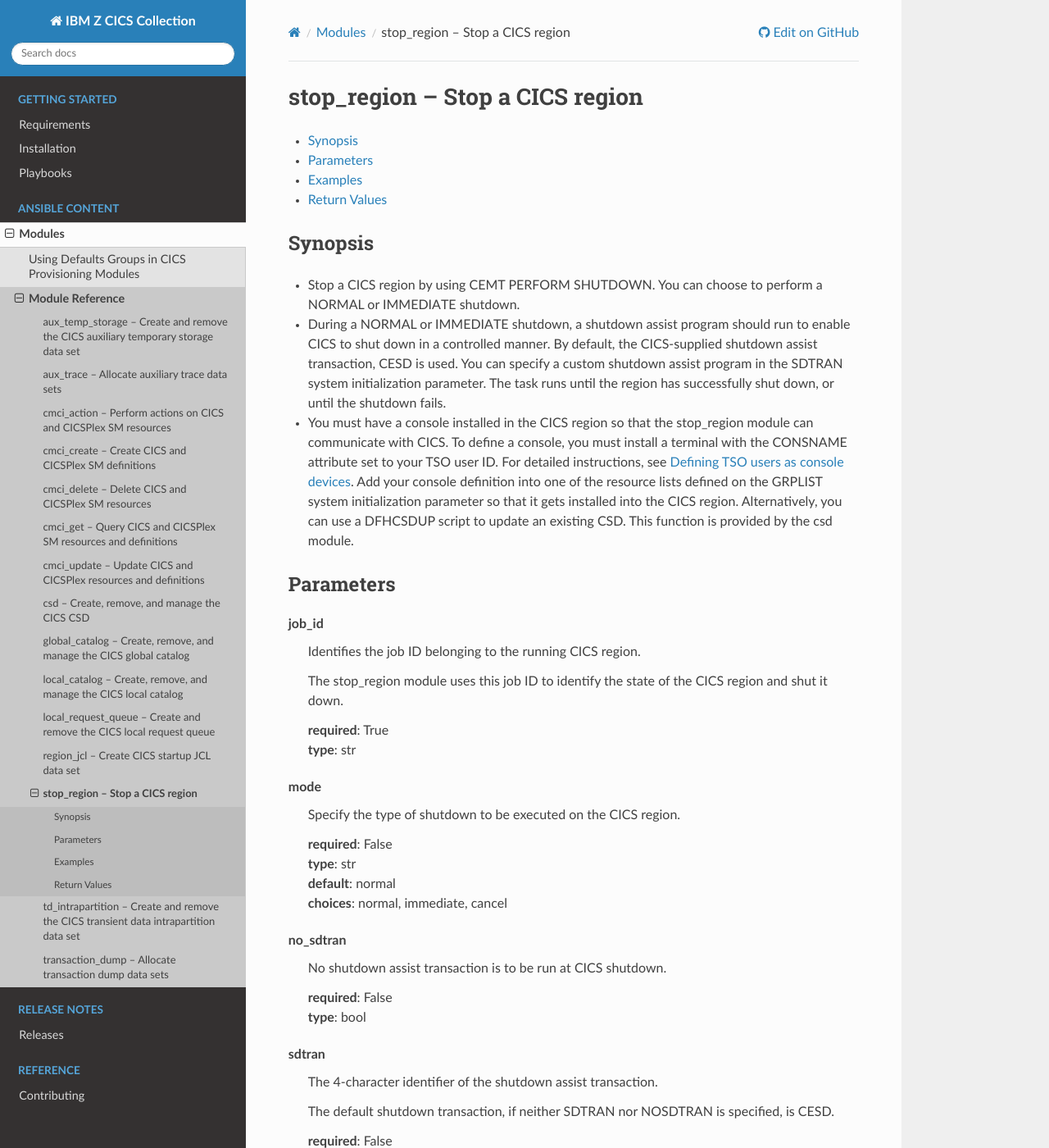
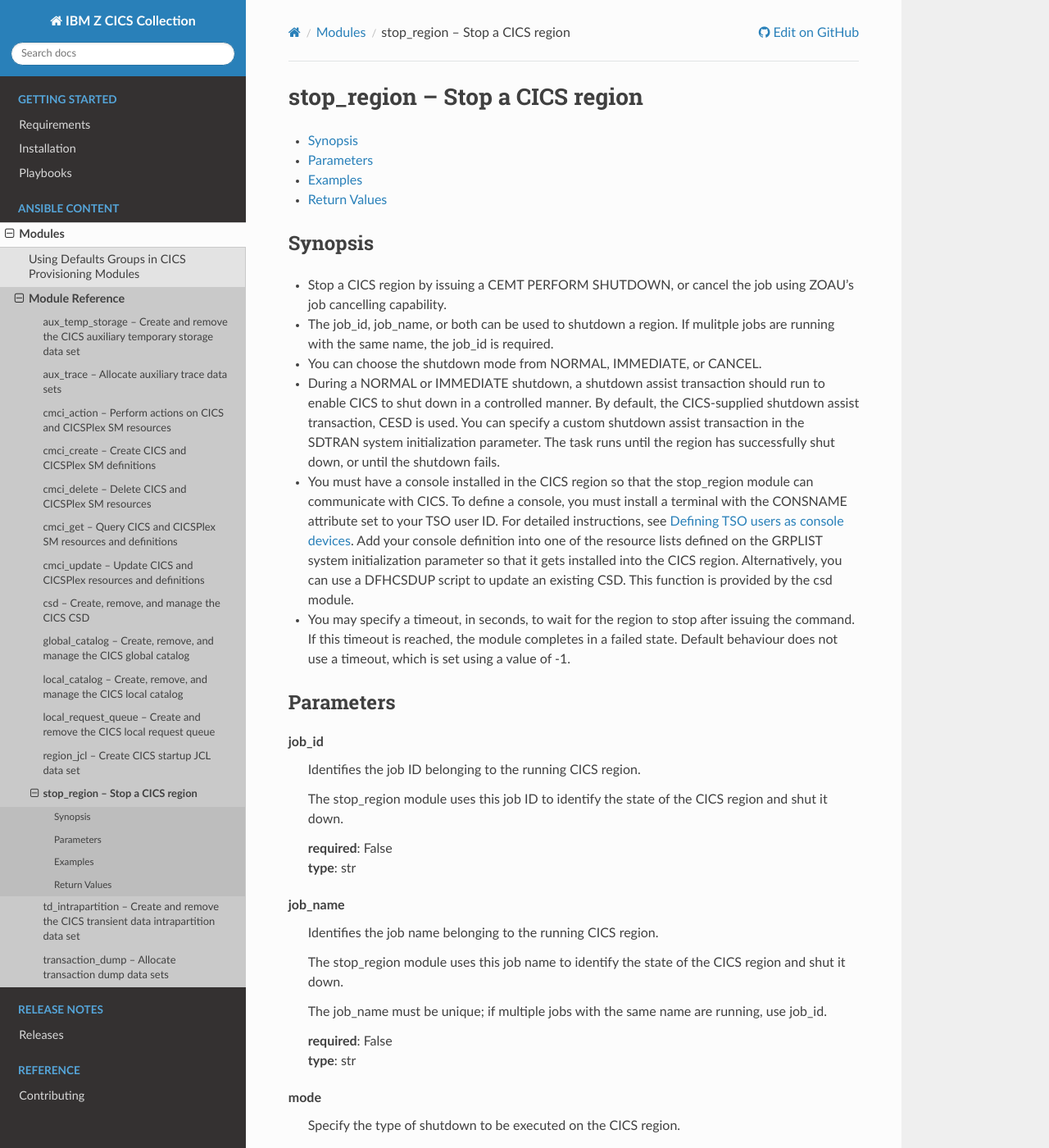
Before and after one commit to ansible-collections/ibm_zos_cics, a Sphinx documentation site: the page built from docs/source/modules/stop_region.rst, in a window 1280 px wide and 1400 px high. Shown: the whole window at 82% size. Built offline with Sphinx 7.4.7 and the Read the Docs theme 2.0.0, drawn with Linux system fonts in a browser that asks for light colours; some of the changed text lies outside the part shown.

Commit message:
stop module doc update and generation
Signed-off-by: Andrew Twydell <andrew.twydell@ibm.com>

```diff
--- a/docs/source/modules/stop_region.rst
+++ b/docs/source/modules/stop_region.rst
@@ -20,9 +20,12 @@ stop_region -- Stop a CICS region
 
 Synopsis
 --------
-- Stop a CICS region by using CEMT PERFORM SHUTDOWN. You can choose to perform a NORMAL or IMMEDIATE shutdown.
-- During a NORMAL or IMMEDIATE shutdown, a shutdown assist program should run to enable CICS to shut down in a controlled manner. By default, the CICS-supplied shutdown assist transaction, CESD is used. You can specify a custom shutdown assist program in the SDTRAN system initialization parameter. The task runs until the region has successfully shut down, or until the shutdown fails.
+- Stop a CICS region by issuing a CEMT PERFORM SHUTDOWN, or cancel the job using ZOAU's job cancelling capability.
+- The job\_id, job\_name, or both can be used to shutdown a region. If mulitple jobs are running with the same name, the job\_id is required.
+- You can choose the shutdown mode from NORMAL, IMMEDIATE, or CANCEL.
+- During a NORMAL or IMMEDIATE shutdown, a shutdown assist transaction should run to enable CICS to shut down in a controlled manner. By default, the CICS-supplied shutdown assist transaction, CESD is used. You can specify a custom shutdown assist transaction in the SDTRAN system initialization parameter. The task runs until the region has successfully shut down, or until the shutdown fails.
 - You must have a console installed in the CICS region so that the stop\_region module can communicate with CICS. To define a console, you must install a terminal with the CONSNAME attribute set to your TSO user ID. For detailed instructions, see \ `Defining TSO users as console devices <https://www.ibm.com/docs/en/cics-ts/6.1?topic=cics-defining-tso-users-as-console-devices>`__\ . Add your console definition into one of the resource lists defined on the GRPLIST system initialization parameter so that it gets installed into the CICS region. Alternatively, you can use a DFHCSDUP script to update an existing CSD. This function is provided by the csd module.
+- You may specify a timeout, in seconds, to wait for the region to stop after issuing the command. If this timeout is reached, the module completes in a failed state. Default behaviour does not use a timeout, which is set using a value of -1.
 
 
 
@@ -39,7 +42,20 @@ job_id
   The stop\_region module uses this job ID to identify the state of the CICS region and shut it down.
 
 
-  | **required**: True
+  | **required**: False
+  | **type**: str
+
+
+
+job_name
+  Identifies the job name belonging to the running CICS region.
+
+  The stop\_region module uses this job name to identify the state of the CICS region and shut it down.
+
+  The job\_name must be unique; if multiple jobs with the same name are running, use job\_id.
+
+
+  | **required**: False
   | **type**: str
 
 
@@ -75,6 +91,18 @@ sdtran
 
 
 
+timeout
+  Time to wait for region to stop, in seconds.
+
+  Specify -1 to exclude a timeout.
+
+
+  | **required**: False
+  | **type**: int
+  | **default**: -1
+
+
+
 
 Examples
 --------
@@ -91,6 +119,21 @@ Examples
        job_id: JOB12354
        mode: immediate
 
+   - name: "Stop CICS region with name and ID"
+     ibm.ibm_zos_cics.stop_region:
+       job_id: JOB12354
+       job_name: MYREG01
+
+   - name: "Stop CICS using job name"
+     ibm.ibm_zos_cics.stop_region:
+       job_name: ANS1234
+       mode: normal
+
+   - name: "Cancel CICS region"
+     ibm.ibm_zos_cics.stop_region:
+       job_name: ANS1234
+       mode: cancel
+
 
 
 
@@ -106,7 +149,7 @@ Return Values
 
 
        changed
-        | True if the PERFORM SHUTDOWN command was executed.
+        | True if the PERFORM SHUTDOWN or CANCEL command was executed.
 
         | **returned**: always
         | **type**: bool
```
Also changed, not shown: 1 other file.
